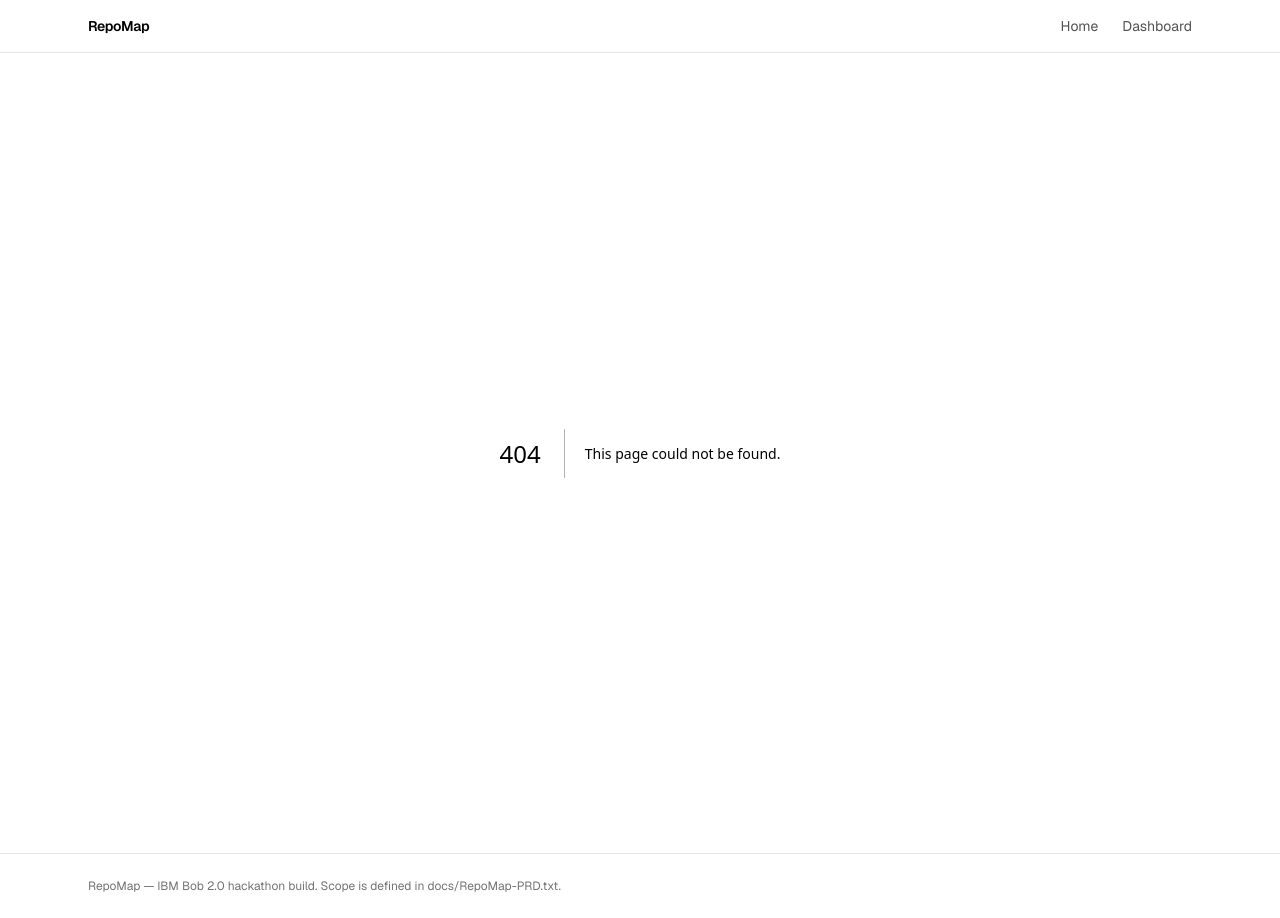
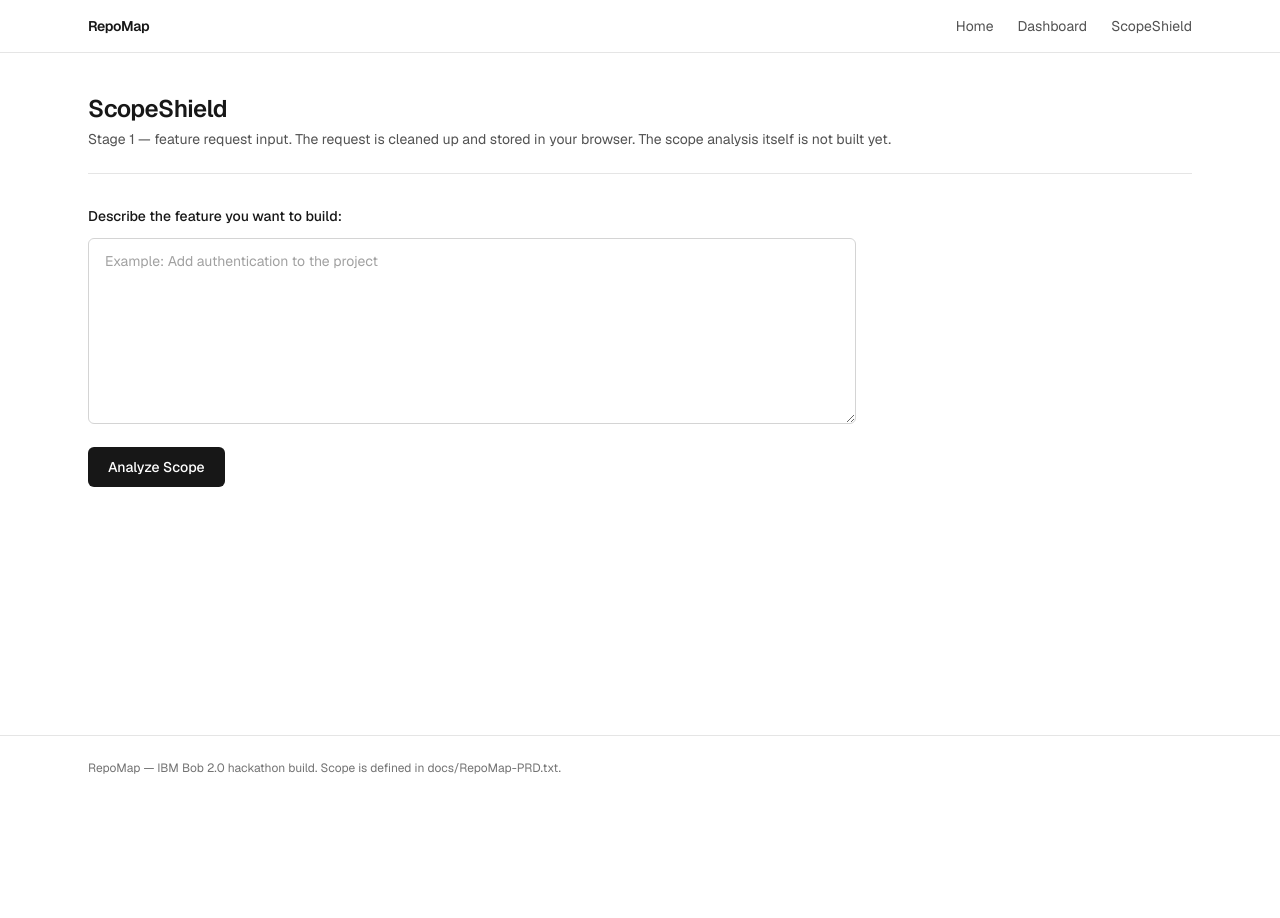
Before and after one commit to Terbulator/RepoMap, a Next.js app: page /scope-shield in a window 1280 px wide. Before the commit this address had no page. After the commit the page ends 800 px from the top, so only its background shows below. Built offline with nearby package versions, Linux system fonts and the light colour scheme.

Commit message:
feat: complete stage 1 scope clarifier

```diff
--- /dev/null
+++ b/src/app/scope-shield/page.tsx
@@ -0,0 +1,26 @@
+import type { Metadata } from "next";
+import { FeatureRequestForm } from "@/features/scope-shield/feature-request-form";
+
+export const metadata: Metadata = {
+  title: "ScopeShield",
+  description:
+    "Describe a feature request and store it for the scope analysis that follows.",
+};
+
+export default function ScopeShieldPage() {
+  return (
+    <div className="mx-auto max-w-6xl px-6 py-10">
+      <div className="border-b border-neutral-200 pb-6 dark:border-neutral-800">
+        <h1 className="text-2xl font-semibold tracking-tight">ScopeShield</h1>
+        <p className="mt-1 text-sm text-neutral-600 dark:text-neutral-300">
+          Stage 1 — feature request input. The request is cleaned up and stored
+          in your browser. The scope analysis itself is not built yet.
+        </p>
+      </div>
+
+      <section aria-label="Feature request" className="mt-8">
+        <FeatureRequestForm />
+      </section>
+    </div>
+  );
+}
--- a/src/components/layout/site-header.tsx
+++ b/src/components/layout/site-header.tsx
@@ -17,6 +17,12 @@ export function SiteHeader() {
           >
             Dashboard
           </Link>
+          <Link
+            href="/scope-shield"
+            className="hover:text-neutral-900 dark:hover:text-white"
+          >
+            ScopeShield
+          </Link>
         </nav>
       </div>
     </header>
--- /dev/null
+++ b/src/features/scope-shield/feature-request-form.tsx
@@ -0,0 +1,71 @@
+"use client";
+
+import { useState } from "react";
+import {
+  EMPTY_REQUEST_MESSAGE,
+  STORED_REQUEST_MESSAGE,
+  isEmptyFeatureRequest,
+  saveFeatureRequest,
+} from "@/features/scope-shield/feature-request";
+
+export function FeatureRequestForm() {
+  const [text, setText] = useState("");
+  const [message, setMessage] = useState("");
+  const [isError, setIsError] = useState(false);
+
+  function handleSubmit(event: React.FormEvent<HTMLFormElement>) {
+    event.preventDefault();
+
+    if (isEmptyFeatureRequest(text)) {
+      setIsError(true);
+      setMessage(EMPTY_REQUEST_MESSAGE);
+      return;
+    }
+
+    const stored = saveFeatureRequest(text);
+    console.log("ScopeShield feature request:", stored);
+
+    setIsError(false);
+    setMessage(STORED_REQUEST_MESSAGE);
+  }
+
+  return (
+    <form onSubmit={handleSubmit} className="max-w-3xl">
+      <label
+        htmlFor="feature-request"
+        className="block text-sm font-medium"
+      >
+        Describe the feature you want to build:
+      </label>
+      <textarea
+        id="feature-request"
+        name="featureRequest"
+        value={text}
+        onChange={(event) => setText(event.target.value)}
+        rows={8}
+        placeholder="Example: Add authentication to the project"
+        className="mt-3 w-full rounded-md border border-neutral-300 bg-transparent px-4 py-3 text-sm placeholder:text-neutral-400 focus:border-neutral-500 focus:outline-none focus:ring-2 focus:ring-neutral-900 dark:border-neutral-700 dark:focus:ring-white"
+      />
+      <div className="mt-4 flex flex-wrap items-center gap-4">
+        <button
+          type="submit"
+          className="rounded-md bg-neutral-900 px-5 py-2.5 text-sm font-medium text-white hover:bg-neutral-700 dark:bg-white dark:text-neutral-900 dark:hover:bg-neutral-200"
+        >
+          Analyze Scope
+        </button>
+        {message ? (
+          <p
+            role="status"
+            className={
+              isError
+                ? "text-sm text-red-600 dark:text-red-400"
+                : "text-sm text-neutral-600 dark:text-neutral-300"
+            }
+          >
+            {message}
+          </p>
+        ) : null}
+      </div>
+    </form>
+  );
+}
--- /dev/null
+++ b/src/features/scope-shield/feature-request.ts
@@ -0,0 +1,50 @@
+/**
+ * Stage 1 of ScopeShield (PRD 5.2): the free-text feature request itself.
+ *
+ * No React and no AI calls live here on purpose. Later stages read the stored
+ * request through these helpers, so the key and the text rules are declared in
+ * exactly one place.
+ */
+
+export const FEATURE_REQUEST_STORAGE_KEY = "featureRequest";
+
+export const EMPTY_REQUEST_MESSAGE =
+  "Please describe the feature you want to build.";
+
+export const STORED_REQUEST_MESSAGE = "Feature request stored successfully!";
+
+/** Trims the input and squeezes every run of whitespace into a single space. */
+export function normalizeFeatureRequest(input: string): string {
+  return input.replace(/\s+/g, " ").trim();
+}
+
+export function isEmptyFeatureRequest(input: string): boolean {
+  return normalizeFeatureRequest(input).length === 0;
+}
+
+/** True in the browser, false while server-rendering. */
+function canUseLocalStorage(): boolean {
+  return (
+    typeof window !== "undefined" && typeof window.localStorage !== "undefined"
+  );
+}
+
+/** Normalises and stores the request. Returns what was stored. */
+export function saveFeatureRequest(input: string): string {
+  const request = normalizeFeatureRequest(input);
+
+  if (canUseLocalStorage()) {
+    window.localStorage.setItem(FEATURE_REQUEST_STORAGE_KEY, request);
+  }
+
+  return request;
+}
+
+/** The stored request, or null when nothing has been stored yet. */
+export function readFeatureRequest(): string | null {
+  if (!canUseLocalStorage()) {
+    return null;
+  }
+
+  return window.localStorage.getItem(FEATURE_REQUEST_STORAGE_KEY);
+}
```
Also changed, not shown: 2 other files (tests, documents, lock files or other folders).
